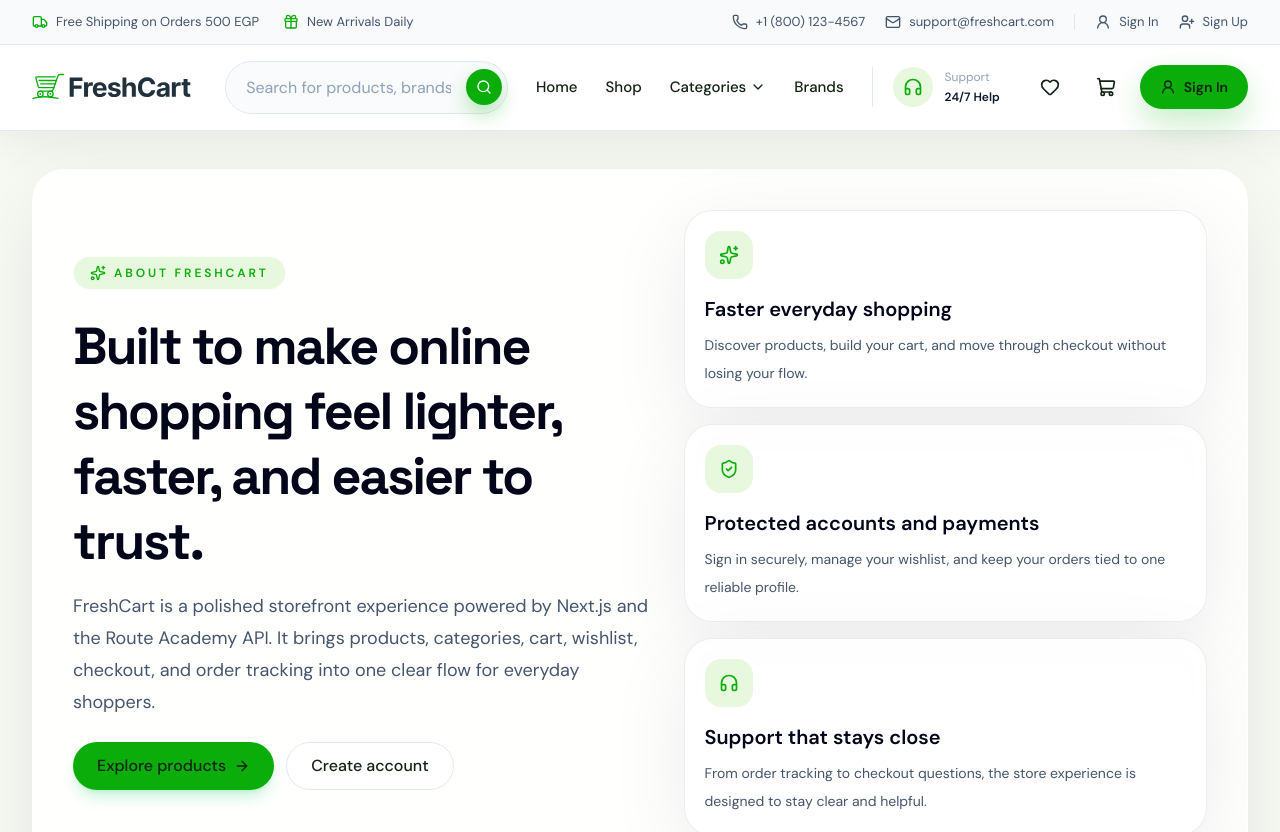
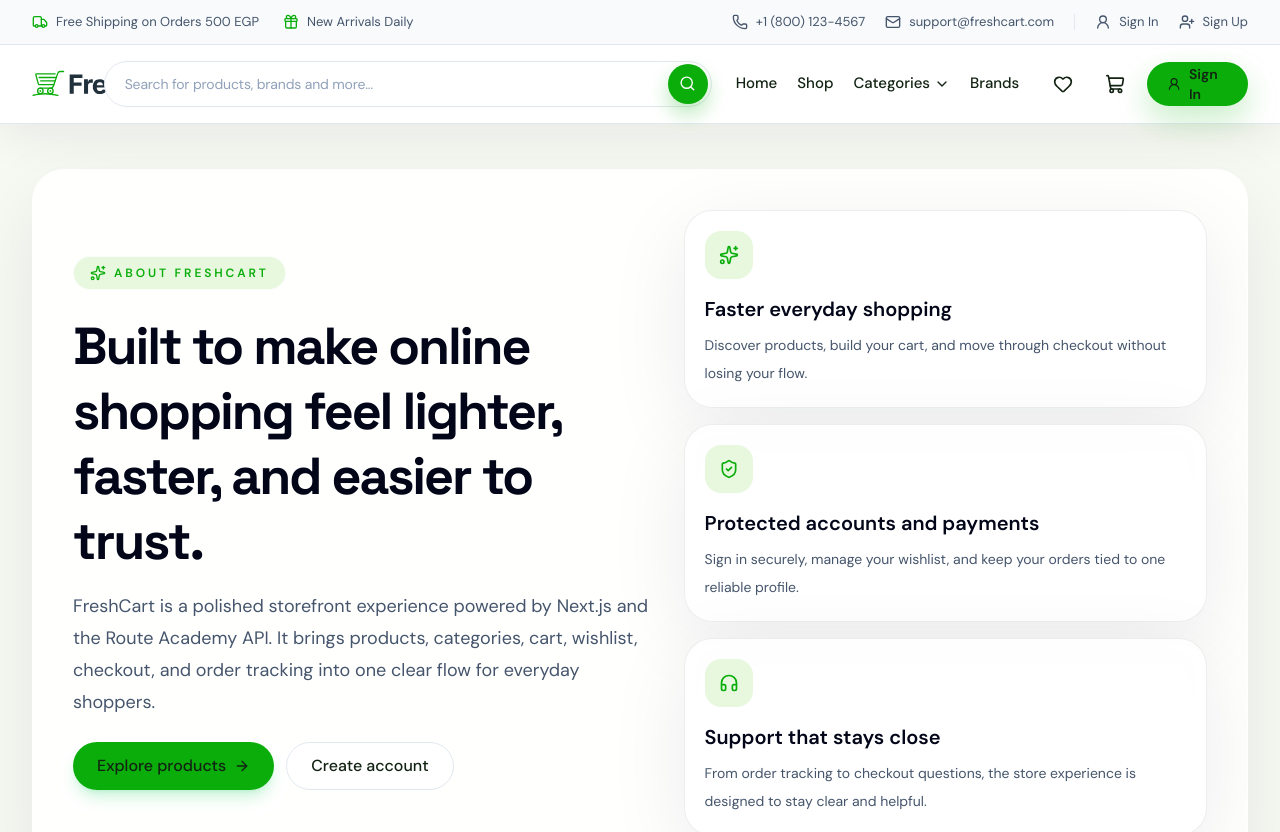
Before and after one commit to Fares-ayman88/FreshCart, a Next.js app: page /about in a window 1280 px wide. Shown: the top 832 px of the page. Built offline with nearby package versions, Linux system fonts and the light colour scheme.

Commit message:
Refine desktop header interactions and search sizing

```diff
--- a/src/components/layout/site-header.tsx
+++ b/src/components/layout/site-header.tsx
@@ -21,7 +21,7 @@ import {
   UserRound,
   X,
 } from "lucide-react";
-import { startTransition, useEffect, useState } from "react";
+import { startTransition, useEffect, useRef, useState } from "react";
 import { usePathname, useRouter, useSearchParams } from "next/navigation";
 import { useQuery } from "@tanstack/react-query";
 import { toast } from "sonner";
@@ -36,7 +36,9 @@ export function SiteHeader() {
   const router = useRouter();
   const searchParams = useSearchParams();
   const [mobileMenuOpen, setMobileMenuOpen] = useState(false);
+  const [accountMenuPathname, setAccountMenuPathname] = useState<string | null>(null);
   const [accountHash, setAccountHash] = useState("");
+  const accountMenuRef = useRef<HTMLDivElement | null>(null);
   const token = useAuthStore((state) => state.token);
   const user = useAuthStore((state) => state.user);
   const hydrated = useAuthStore((state) => state.hydrated);
@@ -60,6 +62,7 @@ export function SiteHeader() {
   const wishlistCount = wishlistQuery.data?.data?.length ?? 0;
   const accountName = user?.name ?? "My Account";
   const accountEmail = user?.email ?? "Signed in";
+  const accountMenuOpen = isAuthenticated && accountMenuPathname === pathname;
   const isAccountRoute =
     pathname.startsWith("/profile") ||
     pathname.startsWith("/settings") ||
@@ -124,11 +127,38 @@ export function SiteHeader() {
     };
   }, [pathname]);
 
+  useEffect(() => {
+    if (!accountMenuOpen) {
+      return;
+    }
+
+    const handlePointerDown = (event: MouseEvent) => {
+      if (!accountMenuRef.current?.contains(event.target as Node)) {
+        setAccountMenuPathname(null);
+      }
+    };
+
+    const handleKeyDown = (event: KeyboardEvent) => {
+      if (event.key === "Escape") {
+        setAccountMenuPathname(null);
+      }
+    };
+
+    document.addEventListener("mousedown", handlePointerDown);
+    document.addEventListener("keydown", handleKeyDown);
+
+    return () => {
+      document.removeEventListener("mousedown", handlePointerDown);
+      document.removeEventListener("keydown", handleKeyDown);
+    };
+  }, [accountMenuOpen]);
+
   function handleSearchSubmit(event: React.FormEvent<HTMLFormElement>) {
     event.preventDefault();
     const formData = new FormData(event.currentTarget);
     const nextKeyword = `${formData.get("keyword") ?? ""}`.trim();
 
+    setAccountMenuPathname(null);
     setMobileMenuOpen(false);
 
     startTransition(() => {
@@ -145,6 +175,7 @@ export function SiteHeader() {
 
   function handleLogout() {
     clearSession();
+    setAccountMenuPathname(null);
     setMobileMenuOpen(false);
     toast.success("You have been signed out.");
     router.push("/login");
@@ -167,7 +198,7 @@ export function SiteHeader() {
     <>
       <header className="fixed inset-x-0 top-0 z-50 w-full border-b border-slate-200 bg-white/95 shadow-[0_16px_40px_rgba(15,23,42,0.06)] backdrop-blur-xl">
         <div className="border-b border-slate-200 bg-slate-50/90">
-          <div className="mx-auto flex max-w-7xl items-center justify-between gap-4 px-4 py-3 text-[13px] text-slate-600 sm:px-6 lg:px-8">
+          <div className="mx-auto flex max-w-[96rem] items-center justify-between gap-4 px-4 py-3 text-[13px] text-slate-600 sm:px-6 lg:px-8">
             <div className="flex min-w-0 items-center gap-4 sm:gap-6">
               <span className="inline-flex min-w-0 items-center gap-2 whitespace-nowrap">
                 <Truck className="h-4 w-4 text-[var(--brand)]" />
@@ -234,8 +265,8 @@ export function SiteHeader() {
             </div>
           </div>
         </div>
-        <div className="mx-auto max-w-7xl px-4 sm:px-6 lg:px-8">
-          <div className="flex items-center justify-between gap-4 py-4 lg:gap-7">
+        <div className="mx-auto max-w-[96rem] px-4 sm:px-6 lg:px-8">
+          <div className="flex items-center justify-between gap-4 py-4 lg:gap-5 xl:gap-6">
             <div className="flex items-center gap-3">
               <Link className="shrink-0" href="/">
                 <Image
@@ -251,27 +282,27 @@ export function SiteHeader() {
 
             <form
               key={`${pathname}-${keyword}-desktop`}
-              className="hidden flex-1 lg:flex lg:max-w-2xl"
+              className="hidden lg:flex lg:w-[34rem] lg:flex-none xl:w-[38rem] 2xl:w-[42rem]"
               onSubmit={handleSearchSubmit}
             >
               <div className="relative w-full">
                 <input
                   defaultValue={keyword}
-                  className="h-[3.35rem] w-full rounded-full border border-slate-200 bg-slate-50/80 px-5 pr-14 text-sm text-slate-900 outline-none transition-all placeholder:text-slate-400 focus:border-[var(--brand)] focus:bg-white focus:ring-4 focus:ring-green-500/10"
+                  className="h-[2.875rem] w-full rounded-full border border-slate-200 bg-white px-5 pr-12 text-[13px] font-medium leading-none tracking-[-0.01em] text-slate-900 outline-none transition-all placeholder:text-[13px] placeholder:text-slate-400 focus:border-[var(--brand)] focus:ring-4 focus:ring-green-500/10 xl:text-[14px] xl:placeholder:text-[14px]"
                   name="keyword"
                   placeholder="Search for products, brands and more..."
                 />
                 <button
-                  className="absolute right-1.5 top-1/2 flex h-9 w-9 -translate-y-1/2 items-center justify-center rounded-full bg-[var(--brand)] text-white shadow-[0_10px_20px_rgba(10,173,10,0.28)] transition hover:bg-[var(--brand-strong)]"
+                  className="absolute right-1 top-1/2 flex h-10 w-10 -translate-y-1/2 items-center justify-center rounded-full bg-[var(--brand)] text-white shadow-[0_10px_20px_rgba(10,173,10,0.28)] transition hover:bg-[var(--brand-strong)]"
                   type="submit"
                 >
-                  <Search className="h-4 w-4" />
+                  <Search className="h-[1.05rem] w-[1.05rem]" />
                 </button>
               </div>
             </form>
 
-            <div className="hidden items-center gap-5 lg:flex xl:gap-7">
-              <nav className="flex items-center gap-5 xl:gap-7">
+            <div className="hidden items-center gap-4 lg:flex xl:gap-5">
+              <nav className="flex items-center gap-4 xl:gap-5">
                 {NAV_LINKS.map((link) => {
                   const isActive = isLinkActive(link.href);
                   const isCategoryLink = link.label === "Categories";
@@ -293,7 +324,7 @@ export function SiteHeader() {
               </nav>
 
               <Link
-                className="hidden items-center gap-3 border-l border-slate-200 pl-5 xl:flex"
+                className="hidden items-center gap-3 border-l border-slate-200 pl-4 2xl:flex"
                 href="/contact"
               >
                 <span className="flex h-10 w-10 items-center justify-center rounded-full bg-[var(--brand-soft)] text-[var(--brand)]">
@@ -340,23 +371,36 @@ export function SiteHeader() {
               </Link>
 
               {isAuthenticated ? (
-                <div className="group relative hidden lg:block">
+                <div ref={accountMenuRef} className="relative hidden lg:block">
                   <button
+                    aria-controls="desktop-account-menu"
+                    aria-expanded={accountMenuOpen}
                     aria-haspopup="menu"
                     aria-label={
                       user?.name ? `Open ${user.name} account menu` : "Open account menu"
                     }
                     className={cn(
                       iconButtonClass,
-                      isAccountRoute && activeIconButtonClass,
+                      (isAccountRoute || accountMenuOpen) && activeIconButtonClass,
                     )}
                     type="button"
+                    onClick={() =>
+                      setAccountMenuPathname((current) =>
+                        current === pathname ? null : pathname,
+                      )
+                    }
                   >
                     <UserRound className="h-5 w-5" />
                   </button>
 
                   <div
-                    className="pointer-events-none invisible absolute right-0 top-full z-[70] w-[21rem] translate-y-2 pt-4 opacity-0 transition duration-200 group-hover:pointer-events-auto group-hover:visible group-hover:translate-y-0 group-hover:opacity-100 group-focus-within:pointer-events-auto group-focus-within:visible group-focus-within:translate-y-0 group-focus-within:opacity-100"
+                    className={cn(
+                      "absolute right-0 top-full z-[70] w-[21rem] pt-4 transition duration-200",
+                      accountMenuOpen
+                        ? "pointer-events-auto visible translate-y-0 opacity-100"
+                        : "pointer-events-none invisible translate-y-2 opacity-0",
+                    )}
+                    id="desktop-account-menu"
                     role="menu"
                   >
                     <div className="absolute right-5 top-[0.65rem] h-4 w-4 rotate-45 rounded-[0.35rem] border-l border-t border-slate-200 bg-white" />
@@ -389,6 +433,7 @@ export function SiteHeader() {
                               )}
                               href={item.href}
                               role="menuitem"
+                              onClick={() => setAccountMenuPathname(null)}
                             >
                               <Icon
                                 className={cn(
```
